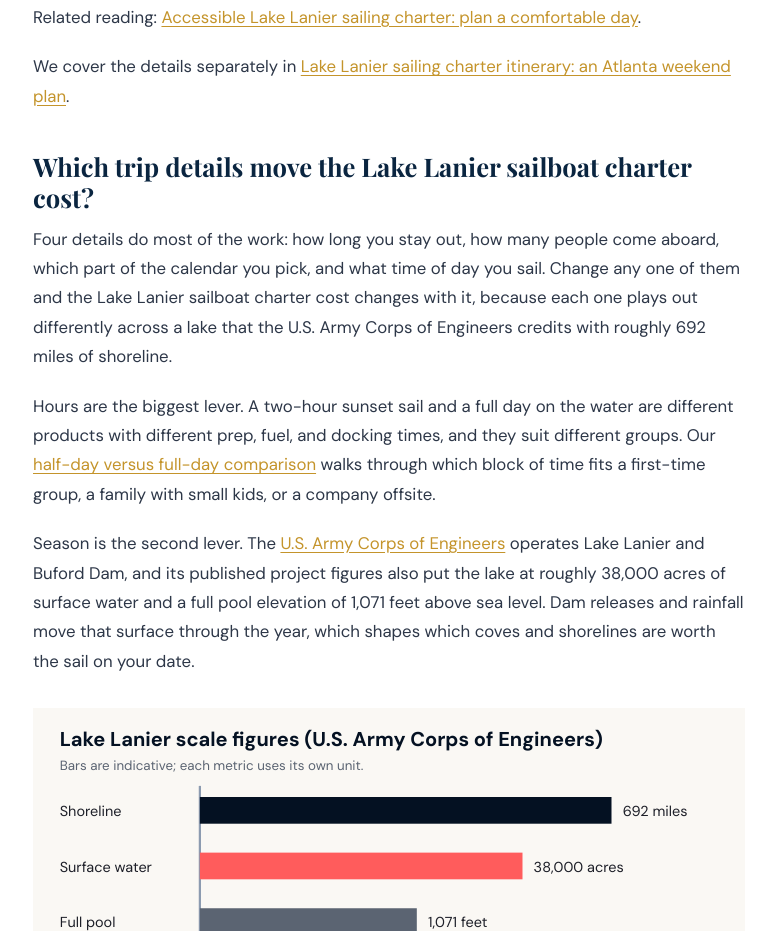
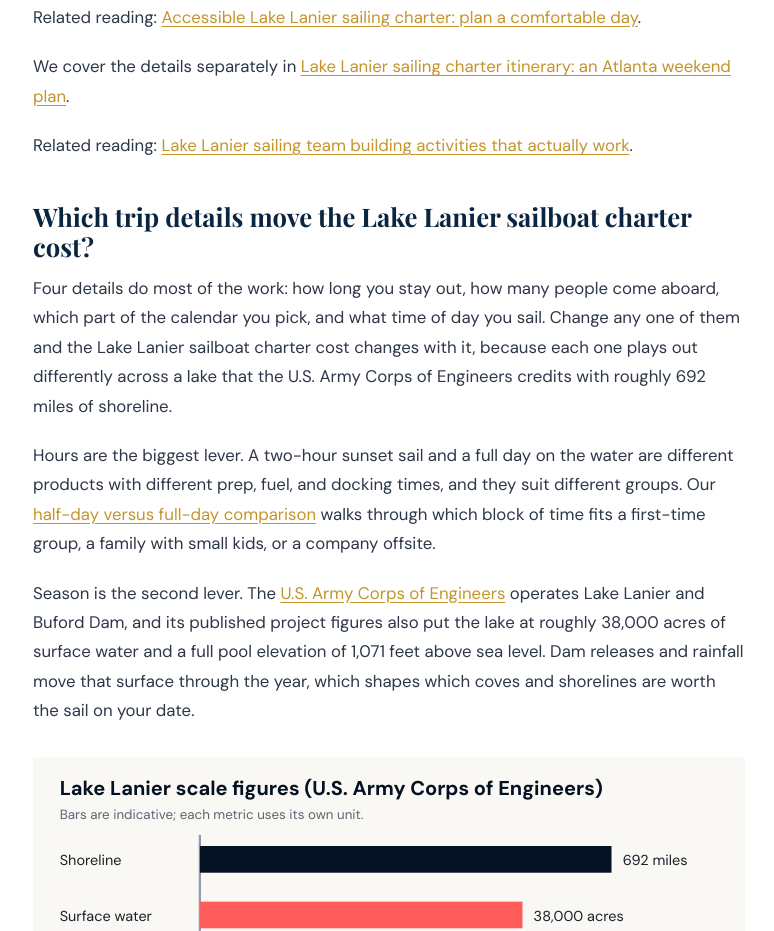
Before and after one commit to MonteKristoAI/lordnelsoncharters-website, a plain HTML site: page blog/lake-lanier-sailboat-charter-cost.html in a window 1280 px wide. Shown: the part 1689-2620 px from the top of the page, without its empty margins (251-1025 px from the left). Drawn offline with nearby package versions, Linux system fonts and the light colour scheme.

Commit message:
Publish: Lake Lanier sailboat charter cost: what your private trip includes

```diff
--- a/blog/lake-lanier-sailboat-charter-cost.html
+++ b/blog/lake-lanier-sailboat-charter-cost.html
@@ -123,6 +123,7 @@ article.post table,.post table{width:100%;border-collapse:collapse;margin:2rem 0
 <p>We cover the details separately in <a href="/blog/lake-lanier-sailing-charter-food-and-drinks">Lake Lanier sailing charter food and drinks: a host's planning guide</a>.</p>
 <p>Related reading: <a href="/blog/accessible-lake-lanier-sailing-charter">Accessible Lake Lanier sailing charter: plan a comfortable day</a>.</p>
 <p>We cover the details separately in <a href="/blog/lake-lanier-sailing-charter-itinerary">Lake Lanier sailing charter itinerary: an Atlanta weekend plan</a>.</p>
+<p>Related reading: <a href="/blog/lake-lanier-sailing-team-building-activities">Lake Lanier sailing team building activities that actually work</a>.</p>
 <h2>Which trip details move the Lake Lanier sailboat charter cost?</h2>
 <p>Four details do most of the work: how long you stay out, how many people come aboard, which part of the calendar you pick, and what time of day you sail. Change any one of them and the Lake Lanier sailboat charter cost changes with it, because each one plays out differently across a lake that the U.S. Army Corps of Engineers credits with roughly 692 miles of shoreline.</p>
 <p>Hours are the biggest lever. A two-hour sunset sail and a full day on the water are different products with different prep, fuel, and docking times, and they suit different groups. Our <a href="/blog/half-day-vs-full-day-lake-lanier-sailing-charter">half-day versus full-day comparison</a> walks through which block of time fits a first-time group, a family with small kids, or a company offsite.</p>
```
